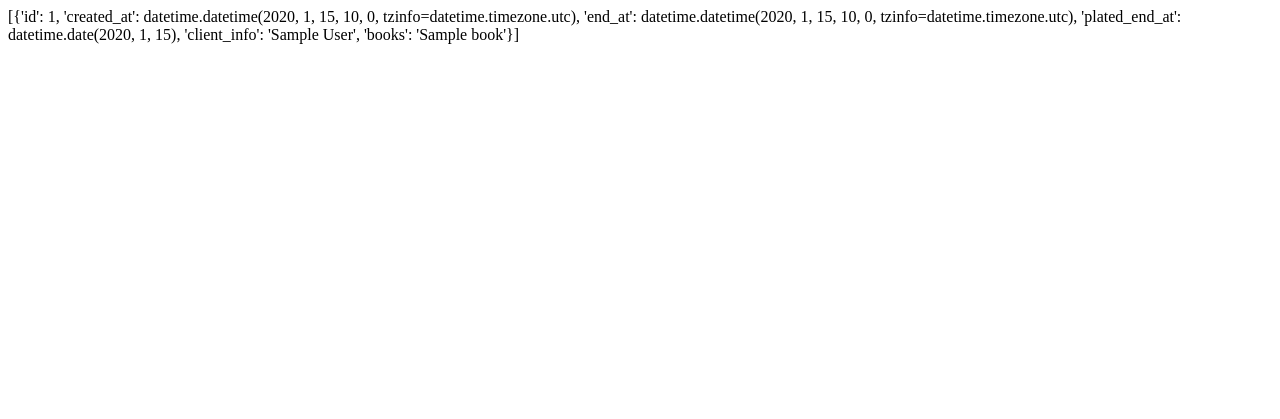
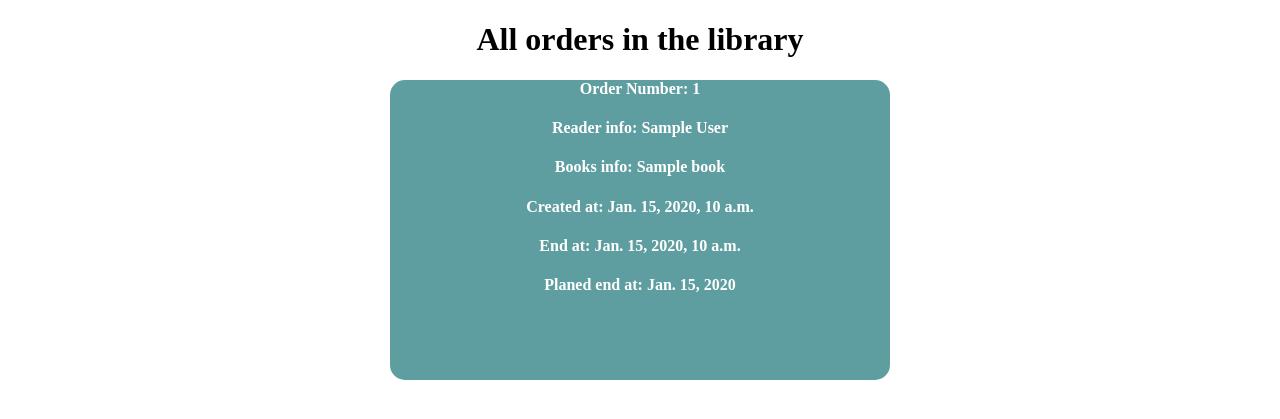
Before and after one commit to klnamv/sprint-15, a Django app: page /order/all/ in a window 1280 px wide. Shown: the top 419 px of the page. Run offline with Django 4.2, Linux system fonts and the light colour scheme; tables that the repository leaves empty hold one stand-in row (values such as "Sample post").

Commit message:
improve templates

```diff
--- a/library/order/templates/librarian_orders.html
+++ b/library/order/templates/librarian_orders.html
@@ -3,10 +3,44 @@
 <head>
     <meta charset="UTF-8">
     <title>All orders in the library</title>
+
+<style>
+    .pos_h{
+        text-align: center;
+    }
+.pos_div {
+  color: WHITE;
+  background: cadetblue;
+  height: 300px;
+  position: relative;
+    margin-left: auto;
+margin-right: auto;
+left: 0;
+right: 0;
+  border-radius: 15px;
+    text-align: center;
+  width: 500px;
+    margin-top: 20px;
+}
+</style>
+
 </head>
 <body>
-<form action="" method="get">
-    <label f>{{orders}} </label>
+<h1 style="text-align: center; ">All orders in the library</h1>
+<form  action="" method="get">
+    {% for order in orders %}
+    <div class="pos_div">
+
+
+        <h4>Order Number: {{ order.id }}</h4>
+        <h4>Reader info: {{ order.client_info }}</h4>
+        <h4>Books info: {{ order.books }}</h4>
+        <h4>Created at: {{ order.created_at }}</h4>
+        <h4>End at: {{ order.end_at }}</h4>
+        <h4>Planed end at: {{ order.plated_end_at }}</h4>
+
+        </div>
+      {% endfor %}
 </form>
 </body>
 </html>
```
Also changed, not shown: library/order/templates/close_order.html (+18 -0 lines), library/order/templates/create_order.html (+18 -0 lines), library/order/templates/user_orders.html (+33 -1 lines).
